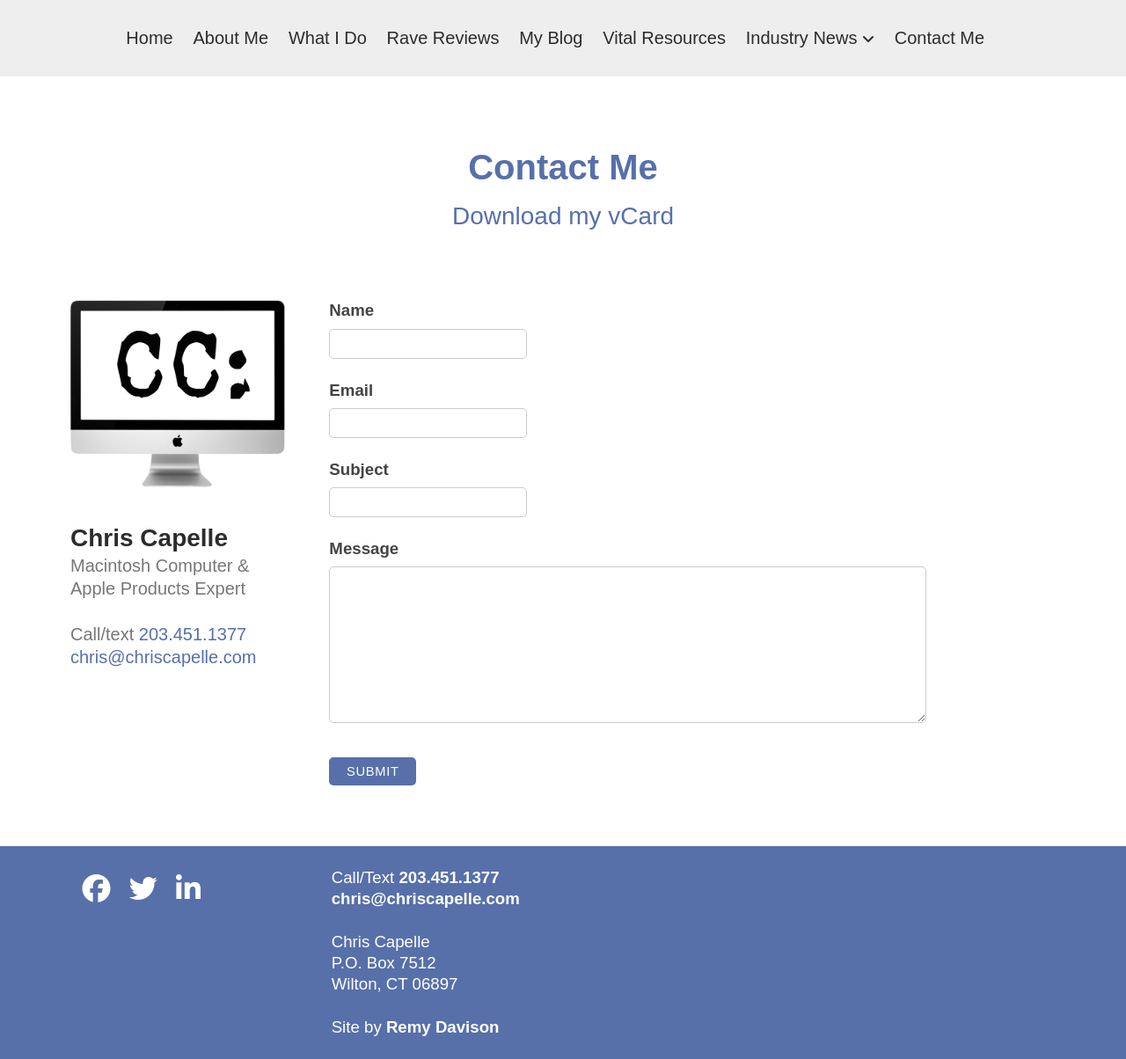
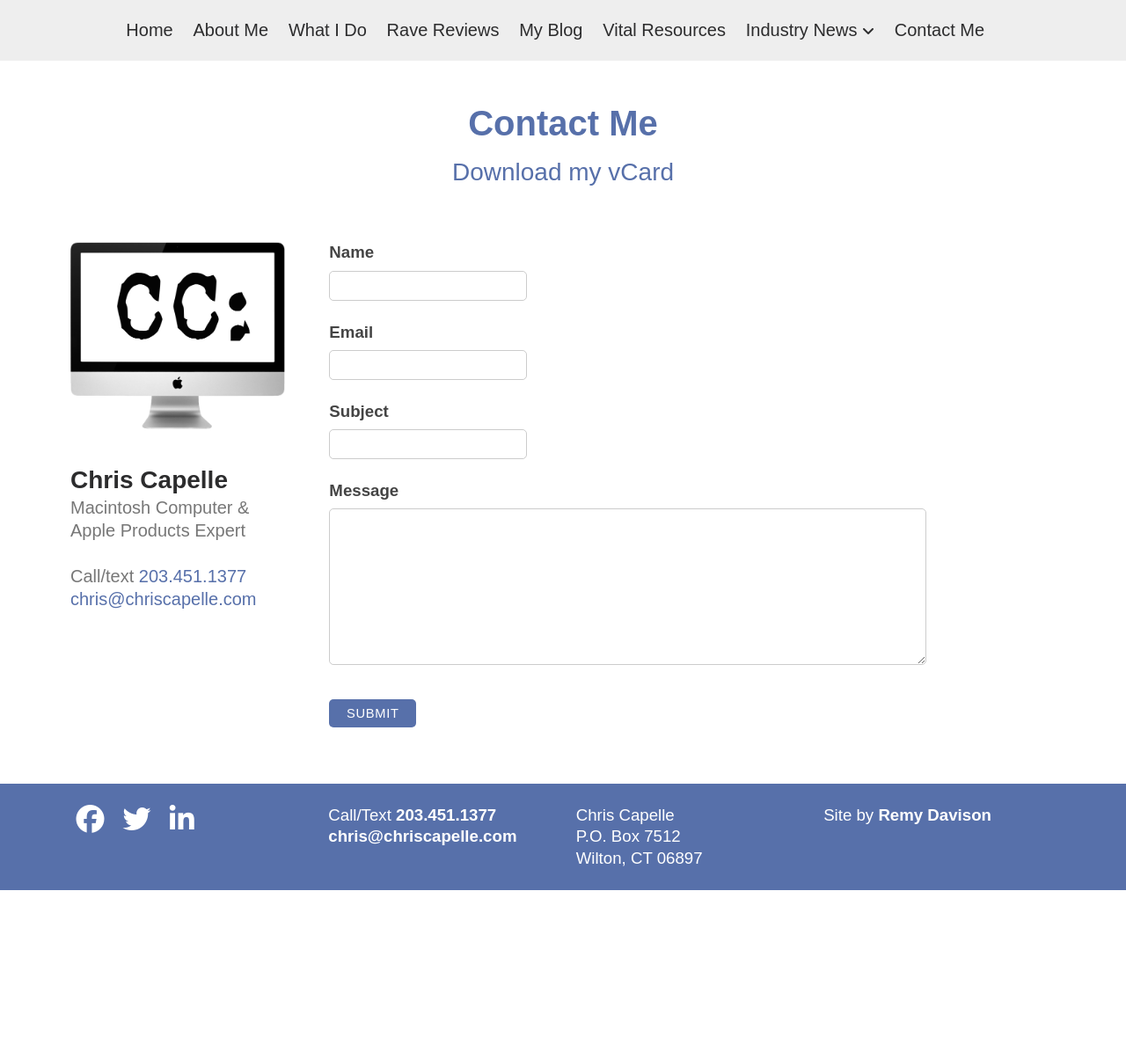
Before and after one commit to rendavison/chrisCapelle, a Jekyll site: the page built from contact-me.md, in a window 1280 px wide. Shown: the whole page at 88% size. Built offline with Jekyll 4.4.1, drawn with Linux system fonts in a browser that asks for light colours; nearby versions of some CDN libraries; some web fonts are replaced; after the commit the page ends 1012 px from its top, so only the background shows below that.

Commit message:
fixed vcard

```diff
--- a/_layouts/template.html
+++ b/_layouts/template.html
@@ -5,7 +5,6 @@
     <!--imports all the javascript-->
   </head>
   <body class="preload">
-    <!--Hidden skip to main content link for ADA compliance-->
     <a href="#main-content" class="skip-main">Skip to main content</a>
     {% include nav.html %}
 
@@ -30,7 +29,8 @@
         {{ content }}
       </section>
     </main>
-    {% include footer.html %}
+    <!--Hidden skip to main content link for ADA compliance-->
     {% include js.html %}
   </body>
+  {% include footer.html %}
 </html>
--- a/_sass/_base.scss
+++ b/_sass/_base.scss
@@ -27,8 +27,9 @@ body {
   margin: auto;
   line-height: 1.3;
   overflow-x: hidden;
-  display: flex;
-  flex-direction: column;
+  min-height: 100%;
+  position: relative;
+  padding-bottom: 7rem;
 }
 
 a {
--- a/_sass/_footer.scss
+++ b/_sass/_footer.scss
@@ -1,12 +1,13 @@
 footer {
   background-color: $accent;
   box-sizing: border-box;
-  padding: 1.5rem;
+  padding: 1rem;
   margin: 0rem auto;
   width: 100%;
-  height: auto;
-  flex: 2;
-  flex-shrink: 0;
+  position: absolute;
+  left: 0;
+  right: 0;
+  bottom: 0;
 
   .footer-info {
     margin: auto;
@@ -32,6 +33,22 @@ footer {
       color: white;
       display: inline-block;
       margin-left: 1.66%;
+      display: flex;
+
+      section {
+        flex-grow: 1;
+        flex-basis: 0;
+        margin: 0.5rem;
+        width: 33.33%;
+
+        &:first-of-type {
+          margin-left: 0;
+        }
+
+        &:last-of-type {
+          margin-right: 0;
+        }
+      }
 
       a {
         color: white;
--- a/_sass/_nav.scss
+++ b/_sass/_nav.scss
@@ -1,16 +1,14 @@
 nav {
   width: 100%;
   height: auto;
-  margin: 0 auto 2rem auto;
   box-sizing: border-box;
   background-color: $light;
 
   .nav-links {
     width: 100%;
-    float: left;
     height: auto;
     box-sizing: border-box;
-    padding: 3vh 0;
+    padding: 2vh 0;
     line-height: 2rem;
     background: $light;
 
--- a/contact-me.md
+++ b/contact-me.md
@@ -2,7 +2,7 @@
 layout: template
 title: Contact Me |
 heading: Contact Me
-subheading: <a href="assets/Chris_Capelle.vcf">Download my vCard</a>
+subheading: <a href="/assets/Chris_Capelle.vcf">Download my vCard</a>
 permalink: /contact-me
 ---
 <form class="contact" id="contactForm" action="https://formsubmit.co/chris@chriscapelle.com" method="POST">
```
